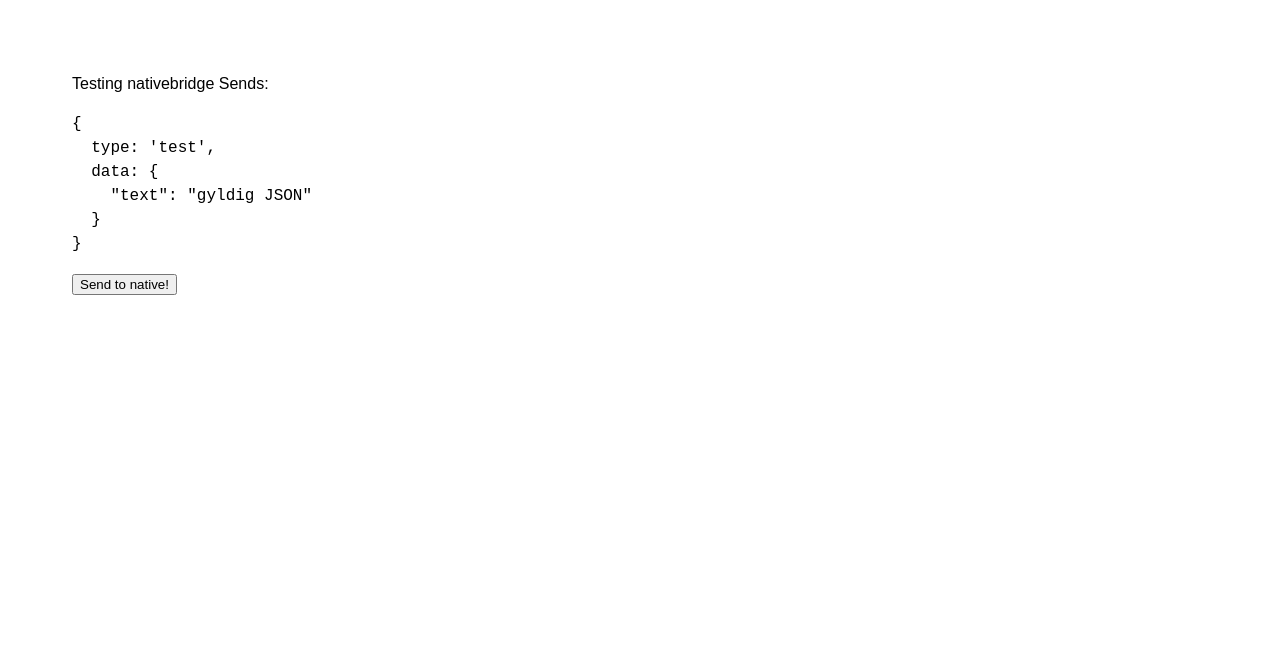
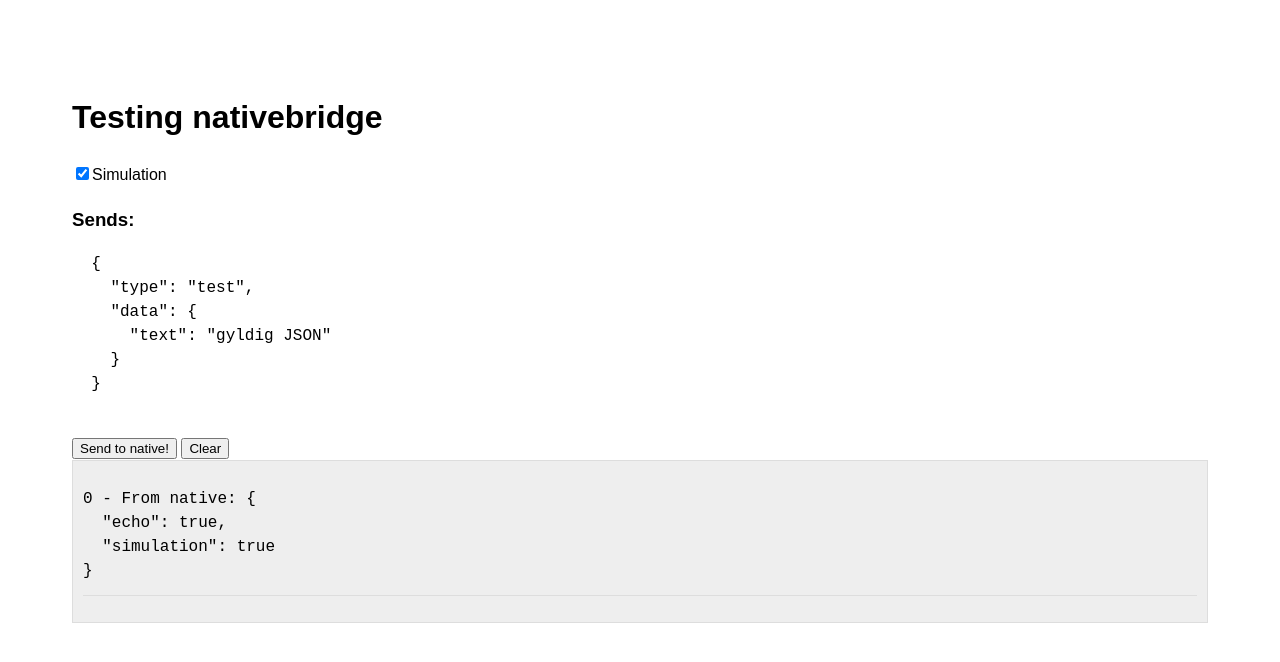
Before and after one commit to nrkno/nativebridge, a website built with webpack: page dist/test.html in a window 1280 px wide. Both pictures are taken after a click on the button "Send to native!". Built offline with nearby package versions, Linux system fonts and the light colour scheme.

```diff
--- a/dist/test.html
+++ b/dist/test.html
@@ -8,19 +8,39 @@
   <style>
     body { font: 16px/1.5 sans-serif; padding: 5% }
     span { display: inline-block; vertical-align: top }
+    #output {
+      background: #eee;
+      border: 1px solid #ddd;
+      padding: 10px;
+    }
+    #output pre::after {
+      content: '';
+      display: block;
+      width: 100%;
+      border-bottom: 1px solid #ddd;
+      padding-top: 12px;
+    }
   </style>
 </head>
 <body>
-  Testing nativebridge
+  <h1>
+    Testing nativebridge
+  </h1>
 
-  Sends:
-  <pre>{
-  type: '<span contenteditable id="type">test</span>',
-  data: {
-    <span contenteditable id="data">&quot;text&quot;: &quot;gyldig JSON&quot;</span>
+  <input id="simulation" type="checkbox" checked /><label for="simulation">Simulation</label>
+
+  <h3>Sends:</h3>
+  <pre id="payload" contenteditable>
+  {
+    "type": "test",
+    "data": {
+      "text": "gyldig JSON"
+    }
   }
-}</pre>
+  </pre>
   <button>Send to native!</button>
+  <button id="clear">Clear</button>
+  <div id="output"> </div>
   <script src="nativebridge.min.js"></script>
   <script src="test.js"></script>
 </body>
--- a/dist/test.js
+++ b/dist/test.js
@@ -83,19 +83,73 @@
 
 var button = document.querySelector('button');
 var bridge = Object.assign({}, window.nativebridge);
+var clearButton = document.getElementById('clear');
+var payloadArea = document.getElementById('payload');
+var counter = 0;
+var simulationCb = document.getElementById('simulation');
+var output = document.getElementById('output');
 console.log('nativebridge:', bridge);
 
-bridge.on('test', function (payload) {
-  var json = JSON.stringify(payload, null, '  ');
-  button.insertAdjacentHTML('afterend', '<pre>From native: ' + json + '</pre>');
+var dispatchCustomEvent = function dispatchCustomEvent(type, data) {
+  window.dispatchEvent(new window.CustomEvent('nativebridge', { detail: { type: type, data: data } }));
+};
+
+var backup = window.webkit;
+
+// mocked (injected) iOs handler
+function postMessage(_ref) {
+  var type = _ref.type,
+      data = _ref.data;
+
+  if (window.webkit !== backup) {
+    if (type === 'gaConf') {
+      data.cid = 'MOCK_CID';
+    } else if (type === 'test') {
+      data.echo = true;
+    } else {
+      data = {
+        errors: [{ message: 'mock error', errorCode: 1 }]
+      };
+    }
+    data.simulation = true;
+  }
+  dispatchCustomEvent(type, data);
+}
+
+function setupSimulator() {
+  if (simulationCb.checked) {
+    window.webkit = { messageHandlers: { nativebridgeiOS: { postMessage: postMessage } } };
+  } else {
+    window.webkit = backup;
+  }
+}
+
+bridge.on('error', function () {
+  for (var _len = arguments.length, args = Array(_len), _key = 0; _key < _len; _key++) {
+    args[_key] = arguments[_key];
+  }
+
+  output.insertAdjacentHTML('afterbegin', '<pre>' + counter++ + ' - From native: ' + args + ' </pre>');
 });
 
 button.addEventListener('click', function (event) {
-  var type = document.getElementById('type').textContent.trim();
-  var data = document.getElementById('data').textContent.trim();
-  var json = JSON.parse('{' + data + '}');
+  setupSimulator();
 
+  var _JSON$parse = JSON.parse(payloadArea.innerHTML),
+      type = _JSON$parse.type,
+      json = _JSON$parse.json;
+
+  var cb = function cb(payload) {
+    bridge.off(type, cb);
+    var json = JSON.stringify(payload, null, '  ');
+    output.insertAdjacentHTML('afterbegin', '<pre>' + counter++ + ' - From native: ' + json + ' </pre>');
+  };
+  bridge.on(type, cb);
   bridge.emit(type, json);
+});
+
+clearButton.addEventListener('click', function (event) {
+  output.innerHTML = ' ';
 });
 
 /***/ })
--- a/package.json
+++ b/package.json
@@ -36,7 +36,8 @@
     "sinon": "4.1.2",
     "standard": "^10.0.3",
     "webpack": "^3.5.6",
-    "webpack-dev-server": "^2.7.1"
+    "webpack-dev-server": "^2.7.1",
+    "yargs": "10.0.3"
   },
   "standard": {
     "globals": [
```
Also changed, not shown: 4 other files.
